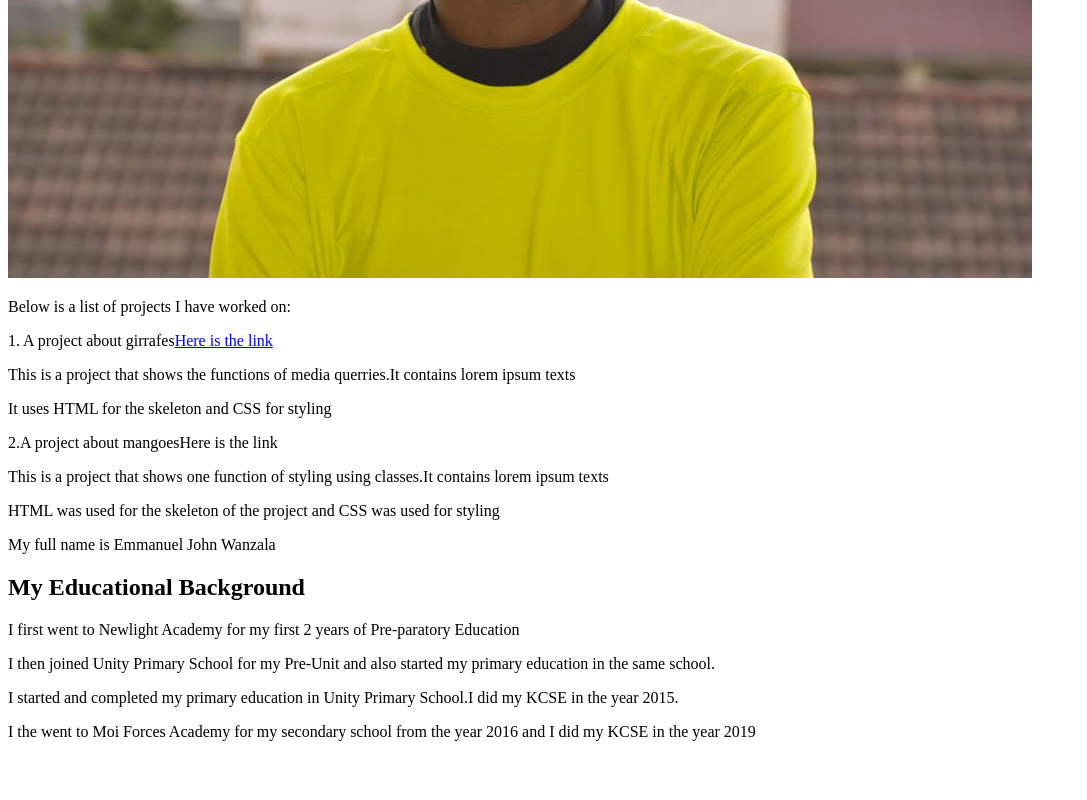
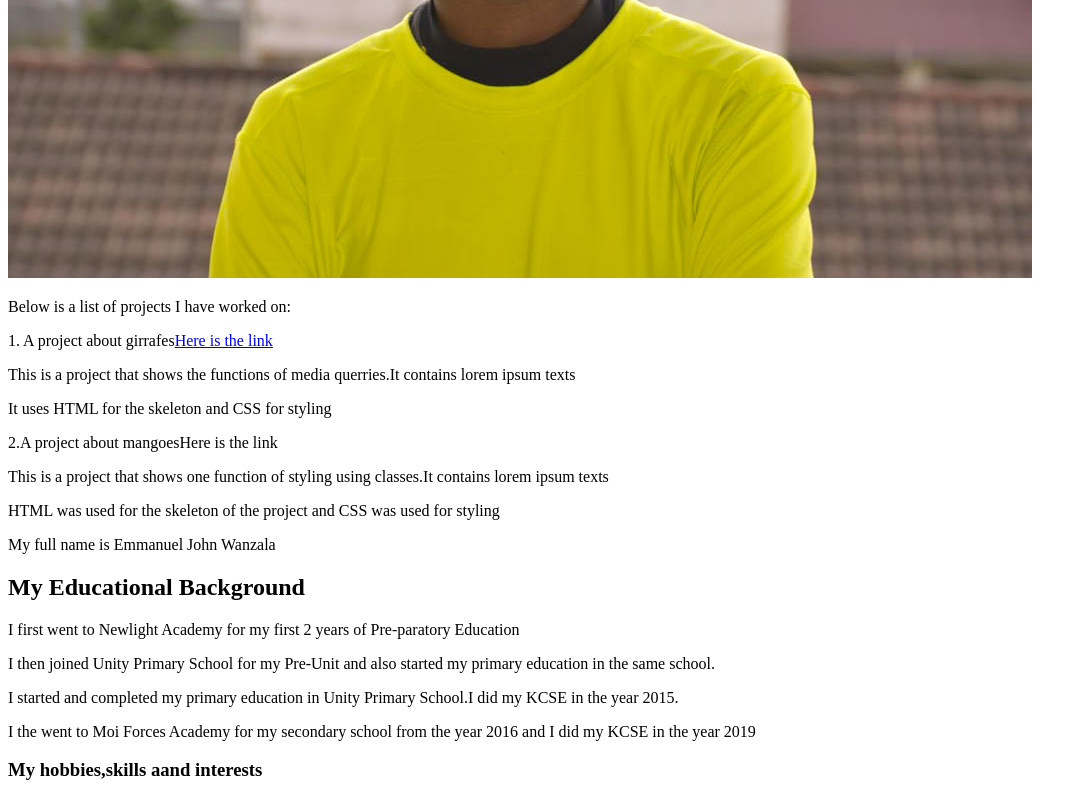
Before and after one commit to EmmanuelWanzala/portfolio, a plain HTML site: page index.html in a window 1280 px wide. Shown: the part 518-1318 px from the top of the page, without its empty margins (0-1087 px from the left). Before the commit the page ends 1275 px from the top, so only its background shows below. Drawn offline with Linux system fonts and the light colour scheme.

Commit message:
add a new div

```diff
--- a/index.html
+++ b/index.html
@@ -27,9 +27,9 @@
         <p>I then joined Unity Primary School for my Pre-Unit and also started my primary education in the same school.</p>
         <p>I started and completed my primary education in Unity Primary School.I did my KCSE in the year 2015.</p>
         <p>I the went to Moi Forces Academy for my secondary school from the year 2016 and I did my KCSE in the year 2019</p>
-
-
     </div>
-
+     <div class="hobbies">
+         <h3>My hobbies,skills aand interests</h3>
+     </div>
 </body>
 </html>
```
Lines whose indentation alone changed are shown as unchanged.
